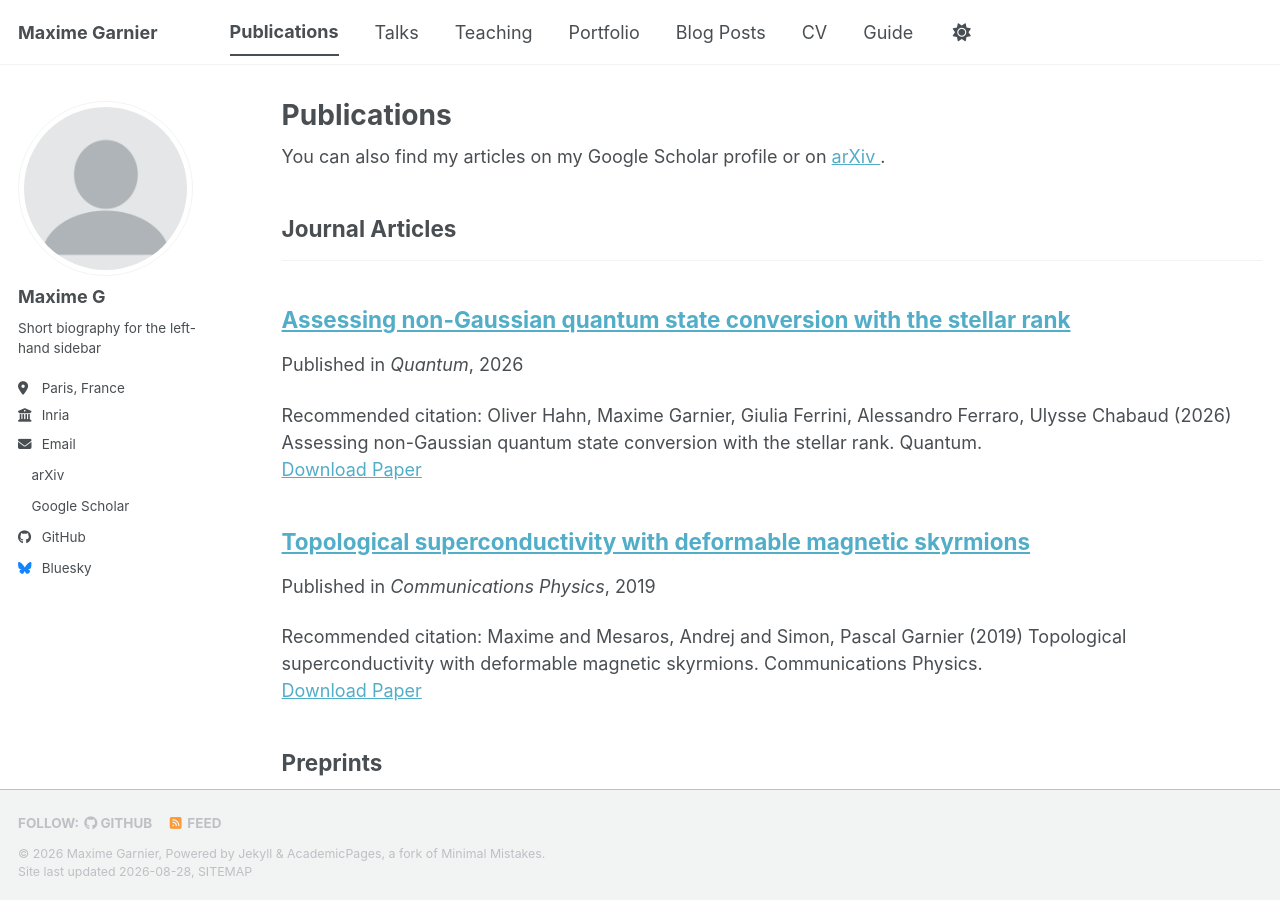
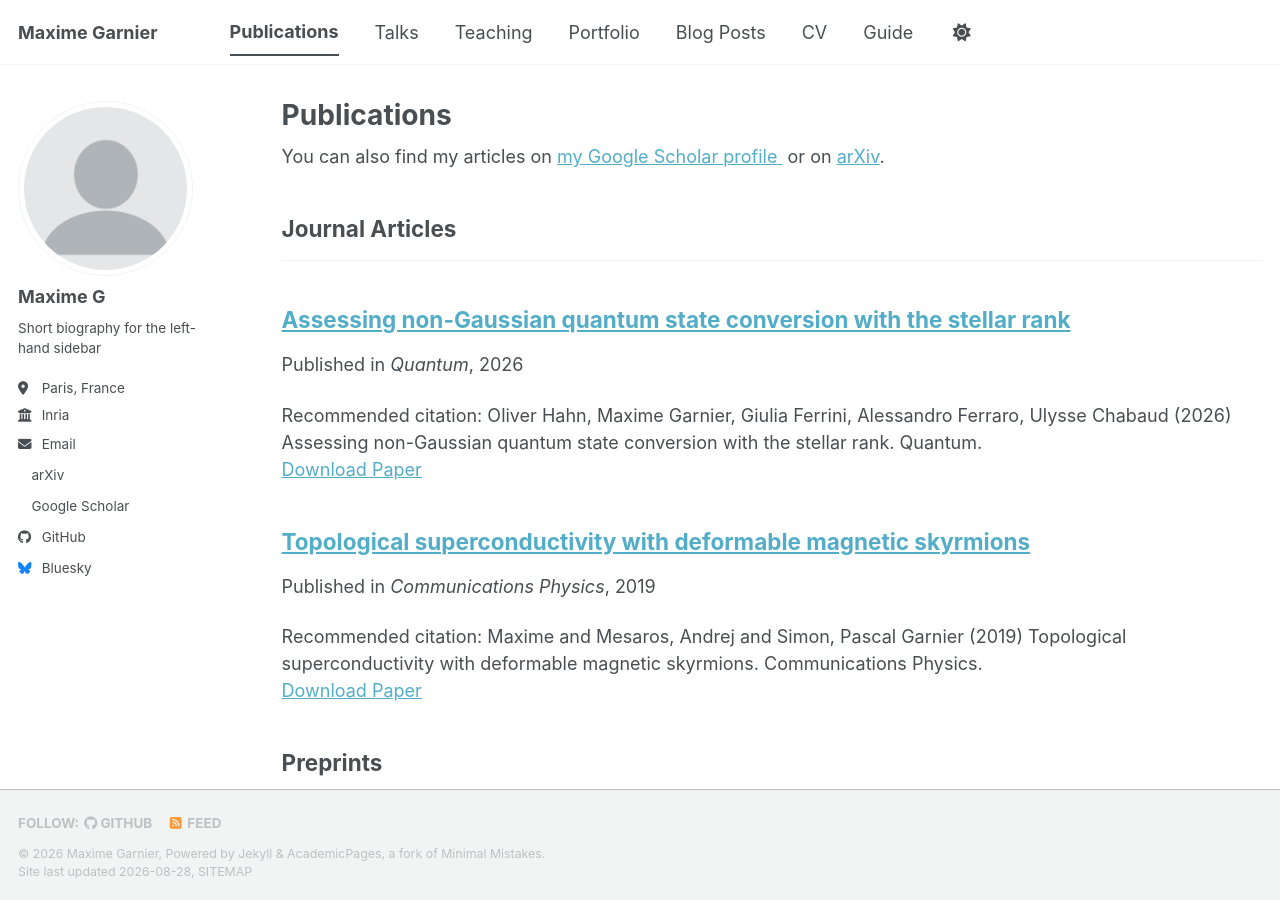
Before and after one commit to mgarnier59/mgarnier59.github.io, a Jekyll site: the page built from _pages/publications.html, in a window 1280 px wide and 900 px high. Built offline with Jekyll 4.4.1, drawn with Linux system fonts in a browser that asks for light colours; a style sheet for code colours, icons or effects is not loaded.

Commit message:
Update publications.html

```diff
--- a/_pages/publications.html
+++ b/_pages/publications.html
@@ -6,7 +6,7 @@
 ---
 
 {% if site.author.googlescholar %}
-  <div class="wordwrap">You can also find my articles on <a href="{{site.author.googlescholar}}"></a>my Google Scholar profile or on <a href="{{site.author.arxiv}}">arXiv </a>.</div>
+  <div class="wordwrap">You can also find my articles on <a href="{{site.author.googlescholar}}">my Google Scholar profile </a> or on <a href="{{site.author.arxiv}}">arXiv</a>.</div>
 {% endif %}
 
 {% include base_path %}
```
